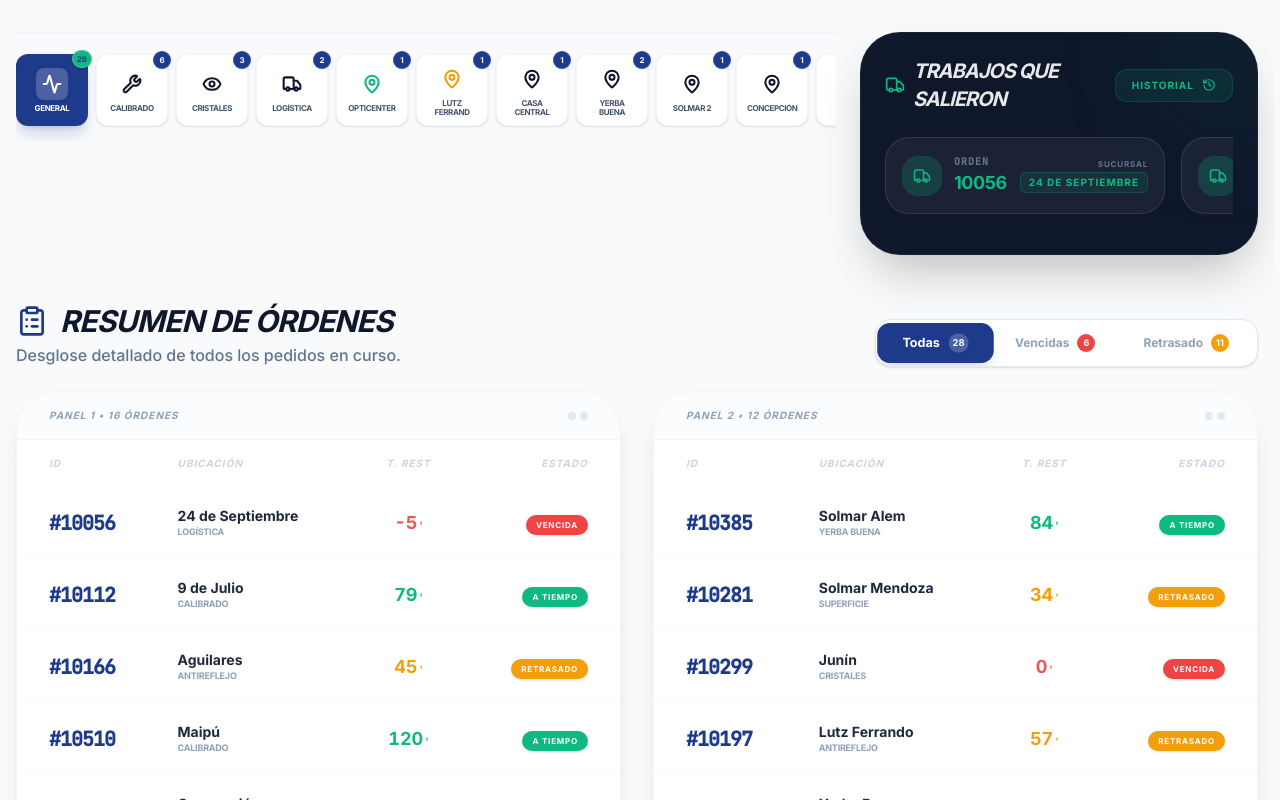
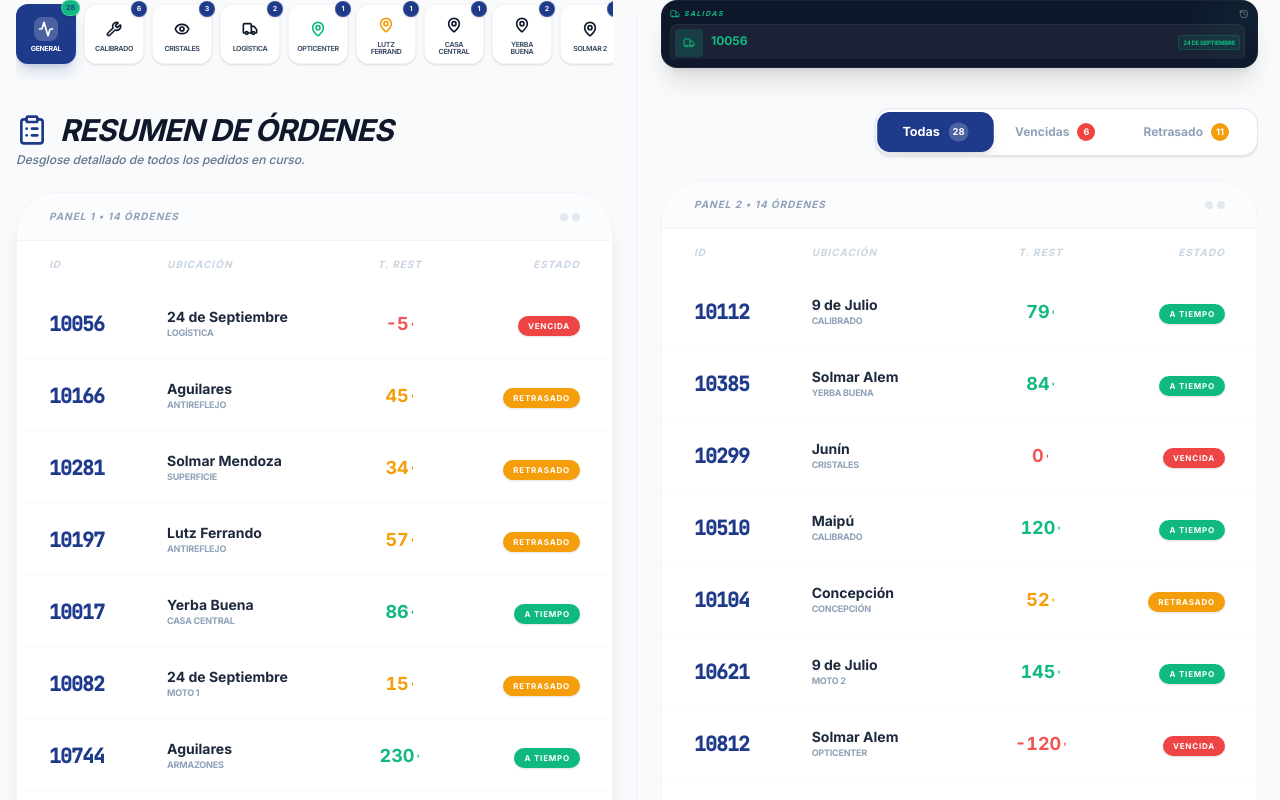
Before and after one commit to Matoma1607/gestion-optica, a React (Vite) app: page / in a window 1280 px wide. Shown: the top 800 px of the page. Built offline with nearby package versions, Linux system fonts and the light colour scheme.

Commit message:
El panel ahora es vertical y compacto,  Se eliminaron los márgenes excesivos en la parte superior del dashboard ,  Se restauró el desplazamiento vertical interno, Se eliminó el símbolo # de los números de ordenLos iconos de los trabajos se ajustaron a un tamaño proporcional al panel

```diff
--- a/src/App.tsx
+++ b/src/App.tsx
@@ -273,7 +273,7 @@ const MonitorView: React.FC<{
                                 className="hover:bg-slate-50 transition-colors group"
                               >
                                 <td className="px-4 md:px-6 py-4 md:py-5">
-                                  <span className="text-base md:text-xl font-black text-brand-blue tracking-tighter font-mono">#{order.id.replace('#', '')}</span>
+                                  <span className="text-base md:text-xl font-black text-brand-blue tracking-tighter font-mono">{order.id.replace('#', '')}</span>
                                 </td>
                                 <td className="px-4 md:px-6 py-4 md:py-5">
                                   <div className="flex flex-col min-w-0">
@@ -390,7 +390,7 @@ function StageProgressCard({ stage, count, colorClass, icon: Icon, isSelected, o
       whileHover={{ y: -2, scale: 1.05 }}
       whileTap={{ scale: 0.95 }}
       onClick={onClick}
-      className={`relative p-2 rounded-xl cursor-pointer transition-all flex flex-col items-center justify-center gap-1 group aspect-square w-[72px] shrink-0 ${
+      className={`relative p-1.5 rounded-xl cursor-pointer transition-all flex flex-col items-center justify-center gap-1 group aspect-square w-[60px] shrink-0 ${
         isSelected
           ? 'bg-brand-blue shadow-lg shadow-brand-blue/20'
           : 'bg-white border border-slate-100 shadow-sm hover:shadow-md hover:border-brand-blue/20'
@@ -398,7 +398,7 @@ function StageProgressCard({ stage, count, colorClass, icon: Icon, isSelected, o
     >
       {/* Task Count Badge */}
       {count > 0 && (
-        <div className={`absolute -top-1 -right-1 min-w-[18px] h-4.5 flex items-center justify-center rounded-full px-1 text-[8px] font-black z-10 shadow-sm border ${
+        <div className={`absolute -top-1 -right-1 min-w-[16px] h-4 flex items-center justify-center rounded-full px-1 text-[7px] font-black z-10 shadow-sm border ${
           isSelected
             ? 'bg-brand-green text-brand-blue border-white/20'
             : 'bg-brand-blue text-white border-white/10'
@@ -408,16 +408,16 @@ function StageProgressCard({ stage, count, colorClass, icon: Icon, isSelected, o
       )}
 
       {/* Main Icon Box */}
-      <div className={`p-1.5 rounded-lg transition-all group-hover:scale-110 ${
+      <div className={`p-1 rounded-lg transition-all group-hover:scale-110 ${
         isSelected
           ? 'bg-white/20 text-white'
           : `${colorClass.replace('bg-', 'bg-opacity-10 text-')}`
       }`}>
-        <Icon size={20} strokeWidth={2.5} />
+        <Icon size={16} strokeWidth={2.5} />
       </div>
 
       {/* Label */}
-      <span className={`text-[8px] font-black uppercase tracking-tighter text-center leading-[1.1] transition-colors line-clamp-2 w-full px-0.5 ${
+      <span className={`text-[7px] font-black uppercase tracking-tighter text-center leading-[1] transition-colors line-clamp-2 w-full px-0.5 ${
         isSelected ? 'text-white' : 'text-slate-600'
       }`}>
         {stage}
@@ -427,58 +427,40 @@ function StageProgressCard({ stage, count, colorClass, icon: Icon, isSelected, o
 }
 
 const LogisticsOutSection: React.FC<{ onOpenHistory: () => void }> = ({ onOpenHistory }) => (
-  <div className="bg-slate-900 text-white p-6 rounded-[2.5rem] shadow-2xl border border-white/5 relative overflow-hidden">
-    <div className="absolute top-0 right-0 w-32 h-32 bg-brand-green/10 blur-3xl rounded-full -mr-10 -mt-10"></div>
-    <div className="relative z-10 flex flex-col h-full">
-      <div className="flex items-center justify-between mb-6">
-        <h3 className="text-xl font-black flex items-center gap-2 uppercase tracking-tighter italic text-white/90">
-          <Truck size={24} className="text-brand-green" />
-          <span>TRABAJOS QUE SALIERON</span>
-        </h3>
+  <div className="bg-slate-900 text-white p-2 rounded-2xl shadow-xl border border-white/5 relative overflow-hidden h-[68px] flex flex-col shrink-0">
+    <div className="absolute top-0 right-0 w-16 h-16 bg-brand-green/10 blur-xl rounded-full -mr-4 -mt-4"></div>
+    <div className="relative z-10 flex flex-col h-full justify-between">
+      <div className="flex items-center justify-between">
+        <span className="text-[7px] font-black text-brand-green uppercase tracking-[0.2em] italic flex items-center gap-1">
+          <Truck size={10} />
+          Salidas
+        </span>
         <button
           onClick={onOpenHistory}
-          className="px-4 py-2 bg-brand-green/10 hover:bg-brand-green/20 rounded-xl text-[10px] font-black text-brand-green uppercase tracking-widest border border-brand-green/20 transition-all flex items-center gap-2"
+          className="text-white/40 hover:text-white transition-all"
         >
-          Historial <History size={14} />
+          <History size={10} />
         </button>
       </div>
 
-      <div className="flex gap-4 overflow-x-auto pb-4 snap-x">
-        {LOGISTICS_OUT.map((job, idx) => (
-          <div key={job.id} className="min-w-[280px] snap-start">
-            <SmartTooltip
-              text={`Envío a sucursal ${job.destination}`}
-              position="top"
-              className="w-full"
-            >
-              <motion.div
-                initial={{ opacity: 0, x: 20 }}
-                animate={{ opacity: 1, x: 0 }}
-                transition={{ delay: idx * 0.1 }}
-                className="group flex flex-col bg-white/5 p-4 rounded-3xl border border-white/10 hover:bg-white/10 transition-all hover:border-brand-green/30 cursor-default gap-3"
-              >
-                <div className="flex items-center justify-between w-full gap-2">
-                  <div className="flex items-center gap-3 min-w-0">
-                    <div className="h-10 w-10 shrink-0 rounded-2xl bg-brand-green/20 flex items-center justify-center text-brand-green group-hover:scale-110 transition-transform">
-                      <Truck size={18} />
+      <div className="flex-1 overflow-y-auto pr-1 scrollbar-thin scrollbar-thumb-white/10">
+        <div className="flex flex-col gap-1.5 py-1">
+          {LOGISTICS_OUT.map((job) => (
+            <div key={job.id} className="flex items-center gap-2 bg-white/5 p-1 rounded-lg border border-white/5">
+              <div className="w-7 h-7 bg-brand-green/20 rounded flex items-center justify-center shrink-0">
+                <Truck size={12} className="text-brand-green" />
               </div>
-                    <div className="flex flex-col min-w-0">
-                      <span className="text-[10px] text-slate-500 font-mono tracking-widest uppercase font-black truncate">ORDEN</span>
-                      <span className="text-lg font-black text-brand-green tracking-tight truncate">{job.id.replace('#', '')}</span>
-                    </div>
-                  </div>
-
-                  <div className="text-right flex flex-col shrink-0">
-                    <div className="flex flex-col items-end">
-                      <span className="text-[8px] text-slate-500 font-black uppercase tracking-widest mb-0.5 whitespace-nowrap">Sucursal</span>
-                      <span className="text-[10px] text-brand-green font-black uppercase tracking-widest px-2 py-0.5 bg-brand-green/10 rounded-md border border-brand-green/20 whitespace-nowrap">{job.destination}</span>
+              <div className="flex-1 min-w-0">
+                 <div className="flex items-baseline justify-between">
+                   <span className="text-xs font-black text-brand-green leading-none">{job.id.replace('#', '')}</span>
+                   <span className="text-[6px] font-black text-brand-green uppercase tracking-tighter bg-brand-green/10 px-1 py-0.5 rounded border border-brand-green/20 truncate ml-2">
+                     {job.destination}
+                   </span>
                  </div>
               </div>
             </div>
-              </motion.div>
-            </SmartTooltip>
+          ))}
         </div>
-        ))}
       </div>
     </div>
   </div>
@@ -579,18 +561,17 @@ export default function App() {
   return (
     <div className="min-h-screen pb-12 flex flex-col bg-slate-50">
 
-      <main className="flex-1 w-full px-4 pt-8 pb-12 space-y-8">
+      <main className="flex-1 w-full px-4 pt-0 pb-12">
 
-        {/* Top Section: Progress Cards and Logistics in the same line */}
-        <div className="grid grid-cols-1 lg:grid-cols-12 gap-6 items-stretch">
+        <div className="grid grid-cols-1 xl:grid-cols-2 gap-x-12 gap-y-8 relative max-w-[1900px] mx-auto items-start">
+          {/* Artificial Vertical Divider for visual consistency */}
+          <div className="hidden xl:block absolute left-1/2 top-4 bottom-4 w-px bg-slate-200/50 -translate-x-1/2"></div>
 
-          {/* Tarjetas de Etapas (Laboratory Panel) */}
-          <section className="lg:col-span-8 flex flex-col">
-            <div className="flex items-center justify-between mb-4">
-              <div className="h-0.5 flex-1 bg-slate-100 hidden xl:block"></div>
-            </div>
-
-            <div className="flex items-center gap-2 overflow-x-auto pb-4 pt-1 snap-x no-scrollbar">
+          {/* --- COLUMNA IZQUIERDA --- */}
+          <div className="space-y-8">
+            {/* Stage Icons (no container) */}
+            <section className="overflow-hidden">
+              <div className="flex items-center gap-2 overflow-x-auto pb-4 pt-1 snap-x scrollbar-thin scrollbar-thumb-slate-200">
                 {stats.map((stat: { stage: string; count: number; total: number }, idx: number) => (
                   <div key={stat.stage} className="snap-start flex-shrink-0">
                     <SmartTooltip
@@ -625,23 +606,102 @@ export default function App() {
               </div>
             </section>
 
-          {/* Panel de Logística (Salidas Recientes) */}
-          <section className="lg:col-span-4 flex flex-col justify-end">
-            <LogisticsOutSection onOpenHistory={() => setShowHistory(true)} />
-          </section>
-        </div>
-
-        {/* Breakdown Summary Section (Split into two panels) */}
-        <section className="mt-12 space-y-6">
-          <div className="flex flex-col md:flex-row justify-between items-end gap-6">
-            <div>
+            {/* Breakdown Summary Section (Panel 1) */}
+            <section className="space-y-6">
+              <div className="flex flex-col gap-1">
                 <h2 className="text-3xl font-black text-slate-900 tracking-tight uppercase italic flex items-center gap-3">
                   <ClipboardList size={32} className="text-brand-blue" />
                   Resumen de Órdenes
                 </h2>
-              <p className="text-slate-500 font-medium mt-1">Desglose detallado de todos los pedidos en curso.</p>
+                <p className="text-slate-500 font-medium italic text-xs">Desglose detallado de todos los pedidos en curso.</p>
               </div>
 
+              <div className="bg-white rounded-[2.5rem] shadow-xl overflow-hidden border border-slate-100 flex flex-col min-h-[500px]">
+                <div className="bg-slate-50/50 px-8 py-4 border-b border-slate-100 flex justify-between items-center">
+                  <span className="text-[10px] font-black text-slate-400 uppercase tracking-widest italic">Panel 1 • {filteredOrders.filter((_, i) => i % 2 === 0).length} Órdenes</span>
+                  <div className="flex gap-1">
+                    <div className="w-2 h-2 rounded-full bg-slate-200"></div>
+                    <div className="w-2 h-2 rounded-full bg-slate-200"></div>
+                  </div>
+                </div>
+
+                <div className="flex-1">
+                  <table className="w-full text-left border-collapse">
+                    <thead>
+                      <tr className="hidden md:table-row">
+                        <th className="pl-8 pr-4 py-4 text-[10px] font-black text-slate-300 uppercase tracking-widest italic">ID</th>
+                        <th className="px-4 py-4 text-[10px] font-black text-slate-300 uppercase tracking-widest italic">Ubicación</th>
+                        <th className="px-4 py-4 text-[10px] font-black text-slate-300 uppercase tracking-widest italic text-center">T. Rest</th>
+                        <th className="pl-4 pr-8 py-4 text-[10px] font-black text-slate-300 uppercase tracking-widest italic text-right">Estado</th>
+                      </tr>
+                    </thead>
+                    <tbody className="divide-y divide-slate-50">
+                      <AnimatePresence initial={false}>
+                        {filteredOrders.filter((_, i) => i % 2 === 0).length > 0 ? (
+                          filteredOrders.filter((_, i) => i % 2 === 0).map((order) => (
+                            <motion.tr
+                              key={order.id}
+                              initial={{ opacity: 0, y: 4 }}
+                              animate={{ opacity: 1, y: 0 }}
+                              exit={{ opacity: 0, y: -4 }}
+                              transition={{ duration: 0.15 }}
+                              className="hover:bg-slate-50/80 transition-colors group"
+                            >
+                              <td className="pl-8 pr-4 py-5">
+                                <span className="text-xl font-black text-brand-blue tracking-tighter font-mono">{order.id.replace('#', '')}</span>
+                              </td>
+                              <td className="px-4 py-5 group-hover:translate-x-1 transition-transform">
+                                <div className="flex flex-col">
+                                  <span className="font-bold text-slate-800 text-sm leading-tight">{order.location}</span>
+                                  <span className="text-[9px] text-slate-400 font-bold uppercase tracking-tight truncate max-w-[120px]">{order.stage}</span>
+                                </div>
+                              </td>
+                              <td className="px-4 py-5 text-center">
+                                <span className={`text-lg font-black tabular-nums ${
+                                  order.remainingTime <= 0 ? 'text-brand-red animate-pulse' :
+                                  order.remainingTime <= 60 ? 'text-brand-orange' : 'text-brand-green'
+                                }`}>
+                                  {order.remainingTime}<span className="text-[10px] ml-0.5">'</span>
+                                </span>
+                              </td>
+                              <td className="pl-4 pr-8 py-5 text-right">
+                                <span className={`text-[8px] font-black px-2.5 py-1 rounded-full uppercase tracking-widest shadow-sm inline-block whitespace-nowrap ${getStatusColor(order.status)}`}>
+                                  {order.status}
+                                </span>
+                              </td>
+                            </motion.tr>
+                          ))
+                        ) : (
+                          <motion.tr
+                            key={`empty-0-${filter}`}
+                            initial={{ opacity: 0 }}
+                            animate={{ opacity: 1 }}
+                            exit={{ opacity: 0 }}
+                          >
+                            <td colSpan={4} className="py-24 text-center">
+                              <div className="flex flex-col items-center gap-3 opacity-20">
+                                <Box size={40} className="text-slate-400" />
+                                <p className="text-[10px] font-black uppercase tracking-widest text-slate-400 italic font-bold">Panel vacío</p>
+                              </div>
+                            </td>
+                          </motion.tr>
+                        )}
+                      </AnimatePresence>
+                    </tbody>
+                  </table>
+                </div>
+              </div>
+            </section>
+          </div>
+
+          {/* --- COLUMNA DERECHA --- */}
+          <div className="space-y-8">
+            {/* Panel de Logística (Salidas Recientes) */}
+            <LogisticsOutSection onOpenHistory={() => setShowHistory(true)} />
+
+            {/* Panel 2 (Filtros y Tabla) */}
+            <section className="space-y-6 flex flex-col h-full overflow-hidden">
+              <div className="flex justify-end pt-2">
                 <div className="flex bg-white p-1 rounded-2xl border border-slate-200 shadow-sm overflow-x-auto max-w-full">
                   {(['Todas', 'Vencidas', 'Retrasado'] as const).map((f) => (
                     <button
@@ -669,17 +729,9 @@ export default function App() {
                 </div>
               </div>
 
-          <div className="grid grid-cols-1 xl:grid-cols-2 gap-8">
-            {[0, 1].map((panelIdx) => {
-              const panelOrders = filteredOrders.filter((order) => {
-                const num = parseInt(order.id.replace('#', ''));
-                return isNaN(num) ? true : num % 2 === panelIdx;
-              });
-
-              return (
-                <div key={panelIdx} className="bg-white rounded-[2.5rem] shadow-xl overflow-hidden border border-slate-100 flex flex-col min-h-[500px]">
+              <div className="bg-white rounded-[2.5rem] shadow-xl overflow-hidden border border-slate-100 flex flex-col min-h-[500px]">
                 <div className="bg-slate-50/50 px-8 py-4 border-b border-slate-100 flex justify-between items-center">
-                    <span className="text-[10px] font-black text-slate-400 uppercase tracking-widest italic">Panel {panelIdx + 1} • {panelOrders.length} Órdenes</span>
+                  <span className="text-[10px] font-black text-slate-400 uppercase tracking-widest italic">Panel 2 • {filteredOrders.filter((_, i) => i % 2 !== 0).length} Órdenes</span>
                   <div className="flex gap-1">
                     <div className="w-2 h-2 rounded-full bg-slate-200"></div>
                     <div className="w-2 h-2 rounded-full bg-slate-200"></div>
@@ -698,8 +750,8 @@ export default function App() {
                     </thead>
                     <tbody className="divide-y divide-slate-50">
                       <AnimatePresence initial={false}>
-                          {panelOrders.length > 0 ? (
-                            panelOrders.map((order) => (
+                        {filteredOrders.filter((_, i) => i % 2 !== 0).length > 0 ? (
+                          filteredOrders.filter((_, i) => i % 2 !== 0).map((order) => (
                             <motion.tr
                               key={order.id}
                               initial={{ opacity: 0, y: 4 }}
@@ -709,7 +761,7 @@ export default function App() {
                               className="hover:bg-slate-50/80 transition-colors group"
                             >
                               <td className="pl-8 pr-4 py-5">
-                                  <span className="text-xl font-black text-brand-blue tracking-tighter font-mono">#{order.id.replace('#', '')}</span>
+                                <span className="text-xl font-black text-brand-blue tracking-tighter font-mono">{order.id.replace('#', '')}</span>
                               </td>
                               <td className="px-4 py-5 group-hover:translate-x-1 transition-transform">
                                 <div className="flex flex-col">
@@ -734,7 +786,7 @@ export default function App() {
                           ))
                         ) : (
                           <motion.tr
-                              key={`empty-${panelIdx}-${filter}`}
+                            key={`empty-1-${filter}`}
                             initial={{ opacity: 0 }}
                             animate={{ opacity: 1 }}
                             exit={{ opacity: 0 }}
@@ -742,9 +794,7 @@ export default function App() {
                             <td colSpan={4} className="py-24 text-center">
                               <div className="flex flex-col items-center gap-3 opacity-20">
                                 <Box size={40} className="text-slate-400" />
-                                  <p className="text-[10px] font-black uppercase tracking-widest text-slate-400 italic">
-                                    {panelIdx === 0 && filteredOrders.length === 0 ? 'Sin registros' : 'Panel vacío'}
-                                  </p>
+                                <p className="text-[10px] font-black uppercase tracking-widest text-slate-400 italic font-bold">Panel vacío</p>
                               </div>
                             </td>
                           </motion.tr>
@@ -754,10 +804,9 @@ export default function App() {
                   </table>
                 </div>
               </div>
-              );
-            })}
+            </section>
           </div>
-        </section>
+        </div>
 
       </main>
 
```
Lines whose indentation alone changed are shown as unchanged.
